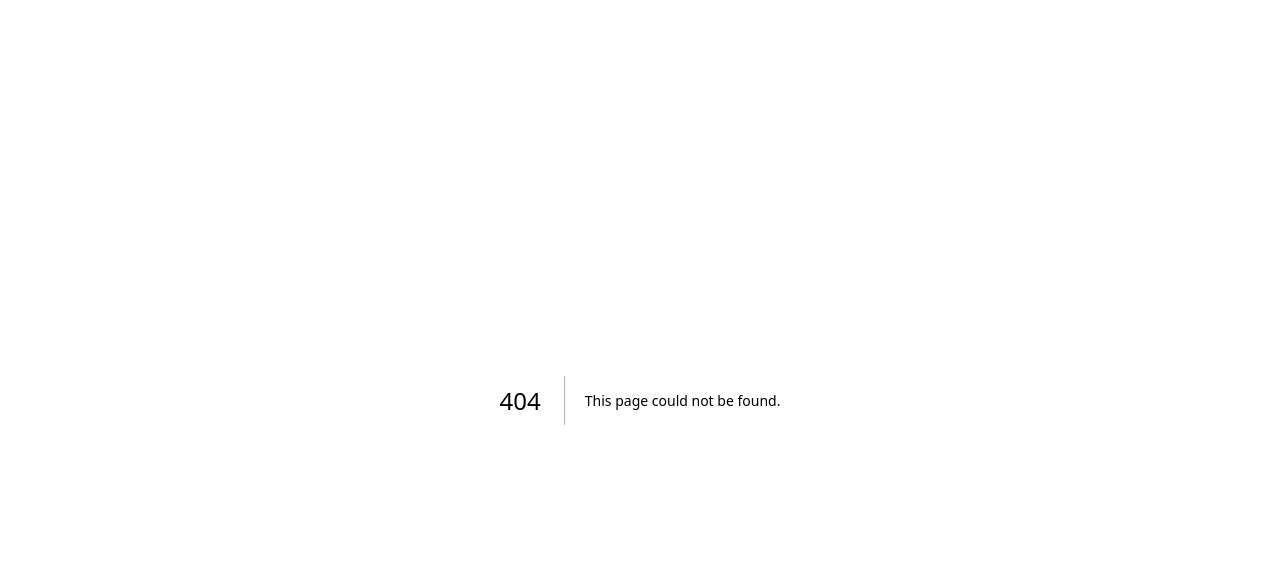
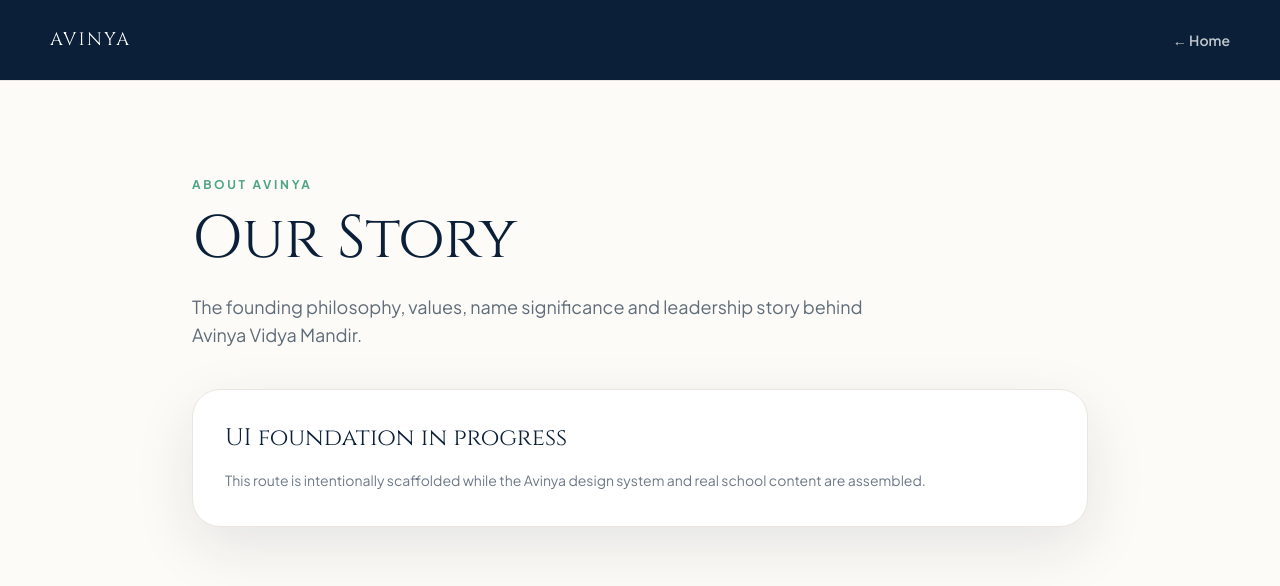
Before and after one commit to vaniedutrust-coder/avinya-vidya-mandir., a Next.js app: page /about in a window 1280 px wide. Before the commit this address had no page. Shown: the top 586 px of the page. Built offline with nearby package versions, Linux system fonts and the light colour scheme.

Commit message:
feat: scaffold Avinya public routes

```diff
--- /dev/null
+++ b/app/about/page.tsx
@@ -0,0 +1,5 @@
+import { SectionPage } from "../../components/section-page";
+
+export default function Page() {
+  return <SectionPage eyebrow="About Avinya" title="Our Story" description="The founding philosophy, values, name significance and leadership story behind Avinya Vidya Mandir." />;
+}
```
